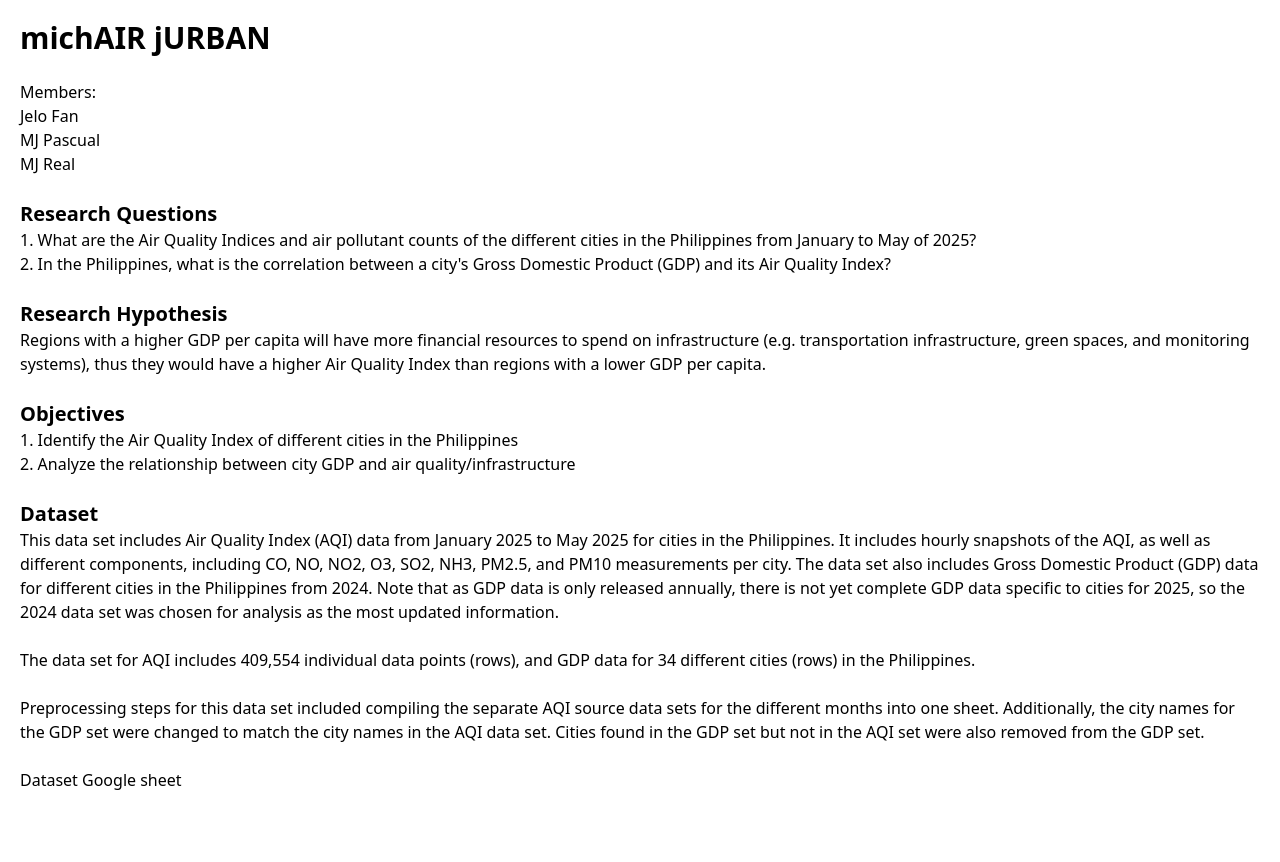
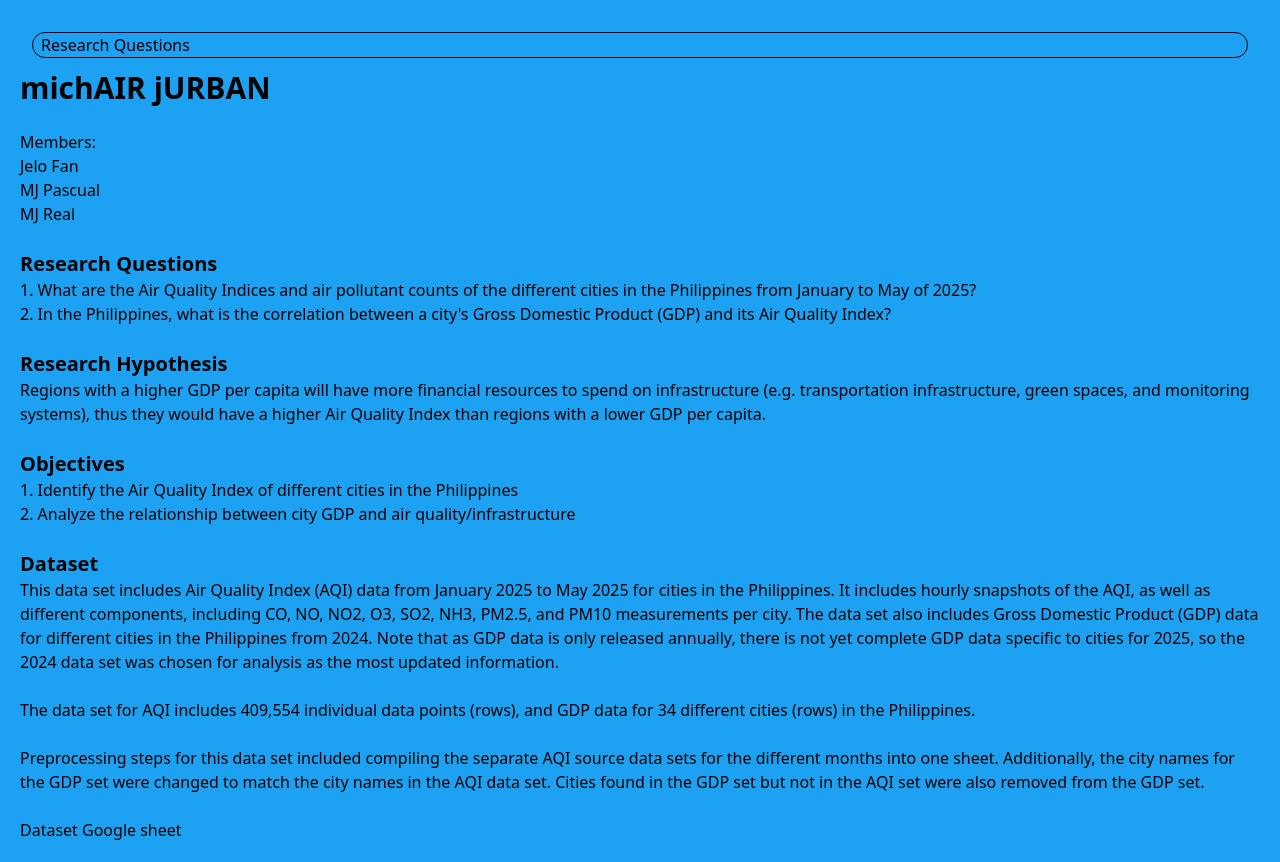
Before and after one commit to mcjefdreal/michair-jurban, a SvelteKit app: page / in a window 1280 px wide. Before the commit the page ends 812 px from the top, so only its background shows below. Built offline with nearby package versions, Linux system fonts and the light colour scheme.

Commit message:
feat: add empty nav bar

```diff
--- /dev/null
+++ b/src/lib/components/NavBar.svelte
@@ -0,0 +1,11 @@
+<script>
+
+</script>
+
+<div class="justify-between rounded-full border-black border-1 border-black px-2">
+    <a href="/" aria-label="research-questions">Research Questions</a>
+    <a href="/" aria-label="Data"></a>
+    <a href="/" aria-label="Methods"></a>
+    <a href="/" aria-label="research-questions"></a>
+    <a href="/" aria-label="research-questions"></a>
+</div>
--- a/src/routes/+layout.svelte
+++ b/src/routes/+layout.svelte
@@ -1,11 +1,15 @@
 <script lang="ts">
 	import './layout.css';
 	import favicon from '$lib/assets/favicon.svg';
+	import NavBar from '$lib/components/NavBar.svelte';
 
 	let { children } = $props();
 </script>
 
 <svelte:head><link rel="icon" href={favicon} /></svelte:head>
-<div class="p-5">
+<div class="p-5 bg-[#1da1f2]">
+	<header class="z-50 sticky inset-x-0 p-3 top-3">
+		<NavBar />
+	</header>
 	{@render children()}
 </div>
```
